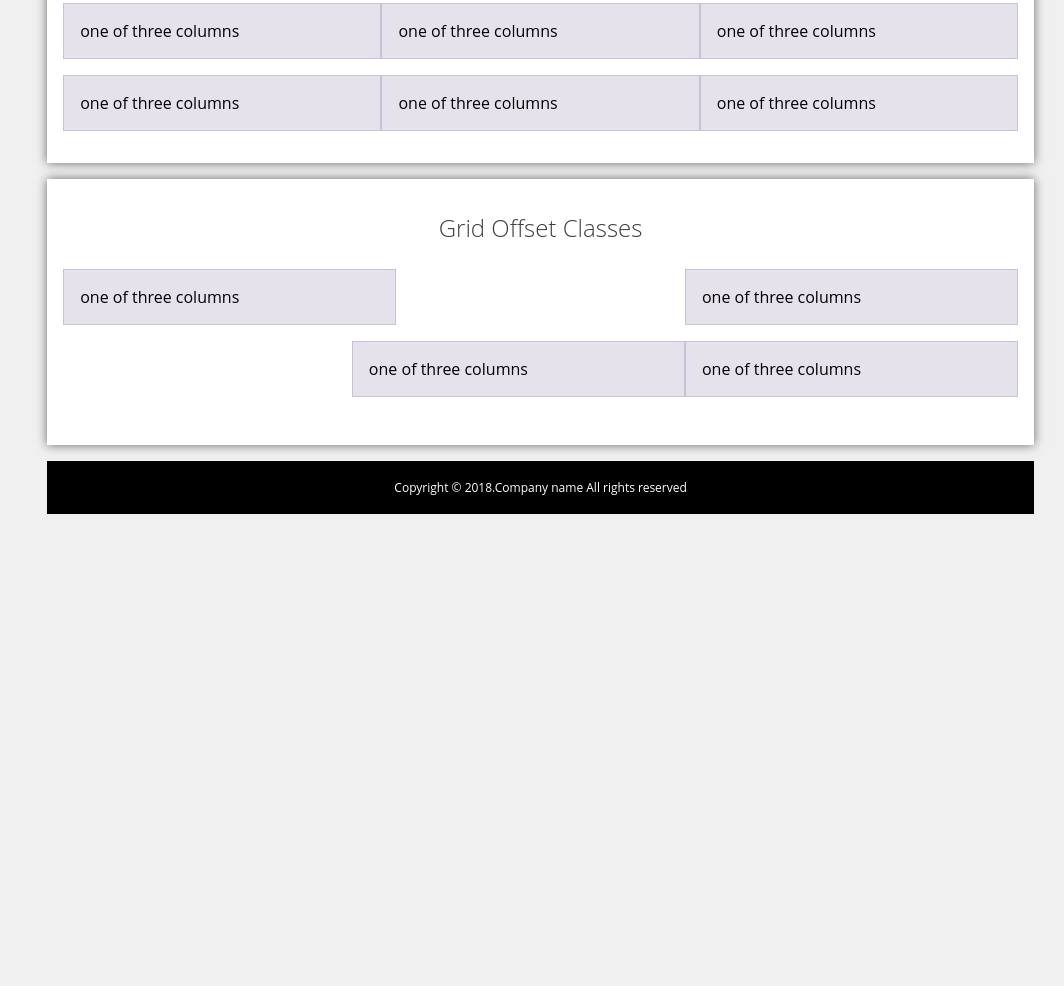
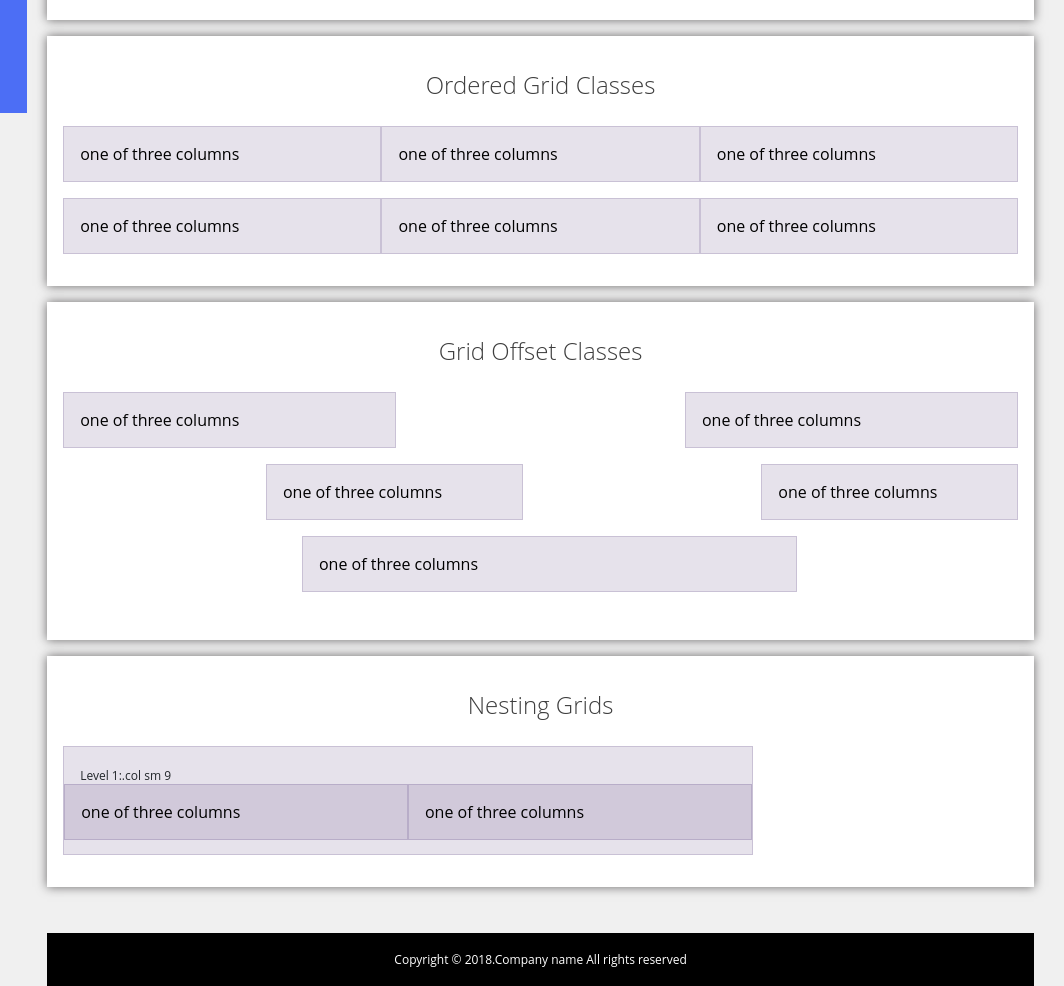
Before and after one commit to yyqx28/Background-system, a website: page grids.html in a window 1280 px wide. Shown: the part 2780-3766 px from the top of the page, without its empty margins (216-1280 px from the left). Before the commit the page ends 3294 px from the top, so only its background shows below. Drawn offline with nearby package versions, Linux system fonts and the light colour scheme.

Commit message:
grids收尾完成

```diff
--- a/grids.html
+++ b/grids.html
@@ -103,7 +103,7 @@
         </div>
     </div>
     <!--右侧部分-->
-    <span class="right">
+    <div class="right">
         <div class="right_top">
             <div class="contain_bar">
                 <button class="btn">
@@ -359,9 +359,23 @@
                 <div class="two">one of three columns</div>
                 <div  class="two">one of three columns</div>
             </div>
-            <div class="goc_one basic_div">
+            <div class="goc_two basic_div">
                 <div class="two">one of three columns</div>
                 <div  class="two">one of three columns</div>
+            </div>
+            <div class="goc_three basic_div">
+                <div class="two">one of three columns</div>
+            </div>
+        </div>
+        <!--Nesting Grids-->
+        <div class="n_g">
+            <h5>Nesting Grids</h5>
+            <div class="level">
+                <p>Level 1:.col sm 9</p>
+                <div class="basic_div">
+                    <div class="two">one of three columns</div>
+                    <div  class="two">one of three columns</div>
+                </div>
             </div>
         </div>
         <!--Copyright-->
--- a/gulpfile.js
+++ b/gulpfile.js
@@ -13,9 +13,9 @@ gulp.task("copyImg",function(){
         .pipe(gulp.dest("D:\\phpStudy\\WWW\\Background-system\\images"));
 });
 // gulp.task("copyCss",function(){
-//     gulp.src("css/**/*")
-//         .pipe(gulp.dest("D:\\phpStudy\\WWW\\Background-system\\css"));
-// });
+ //     gulp.src("css/**/*")
+ //         .pipe(gulp.dest("D:\\phpStudy\\WWW\\Background-system\\css"));
+ // });
 gulp.task("copyJs",function(){
     gulp.src("js/**/*")
         .pipe(gulp.dest("D:\\phpStudy\\WWW\\Background-system\\js"));
--- a/sass/grids.scss
+++ b/sass/grids.scss
@@ -7,6 +7,7 @@
     font-weight: 100;
     margin-bottom: 28px;
   }
+  //Grid Options
   .g_p{
     padding:27px 16px 48px 16px;
     background: #ffffff;
@@ -72,6 +73,7 @@
       }
     }
   }
+  //Basic Grids Classes
   .b_g_c{
     padding:32px 16px;
     background: #ffffff;
@@ -145,6 +147,7 @@
       }
     }
   }
+  //Horizontal Grid Alignment
   .h_g_a{
     padding:32px 16px;
     background: #ffffff;
@@ -190,6 +193,7 @@
       -webkit-justify-content: space-between;
     }
   }
+  //Vertical Grid Alignment
   .v_g_a{
     padding:32px 16px;
     background: #ffffff;
@@ -236,6 +240,7 @@
       }
     }
   }
+  //Ordered Grid Classes
   .o_g_c{
     padding:32px 16px;
     background: #ffffff;
@@ -265,6 +270,7 @@
       margin-bottom: 0px;
     }
   }
+  //Grid Offset Classes
   .g_o_c{
     padding:32px 16px;
     background: #ffffff;
@@ -286,6 +292,7 @@
       width:100%;
       display: flex;
       flex-wrap: nowrap;
+      -webkit-justify-content: space-between;
       .two{
         width:33%;
         background: #e6e2eb;
@@ -293,11 +300,68 @@
         padding:16px 0 16px 16px;
       }
     }
-    .goc_one:nth-child(2){
-      -webkit-justify-content: space-between;
+    .goc_two{
+      width:100%;
+      display: flex;
+      flex-wrap: nowrap;
+      -webkit-justify-content: flex-end;
+      .two{
+        width:25%;
+        background: #e6e2eb;
+        border:1px solid #c9c1d5;
+        padding:16px 0 16px 16px;
+      }
+      .two:nth-child(1){
+        margin-right:25% ;
+      }
     }
-    .goc_one:nth-child(3){
-      -webkit-justify-content: flex-end;
+    .goc_three{
+      width:50%;
+      margin-left: 25%;
+      .two{
+        width:100%;
+        background: #e6e2eb;
+        border:1px solid #c9c1d5;
+        padding:16px 0 16px 16px;
+
+      }
+    }
+  }
+  //Nesting Grids
+  .n_g{
+    padding:32px 16px;
+    background: #ffffff;
+    box-shadow: 0 0 10px #6a6869;
+    margin-bottom: 46px;
+    h5{
+      font-size:24px ;
+      color:#3e3e3e ;
+      font-weight: 100;
+      margin-bottom: 25px;
+    }
+    .level{
+      text-align: left;
+      width:72%;
+      background: #e6e2eb;
+      border:1px solid #c9c1d5;
+      padding-top: 20px;
+      padding-bottom: 14px;
+      p{
+        font-size: 12px;
+        color: #212529;
+        margin-left: 16px;
+      }
+      .basic_div{
+        display: flex;
+        flex-wrap: nowrap;
+        .two{
+          width:50%;
+          background: #d1c9da;
+          border:1px solid #b8adc8;
+          padding:16px 0 16px 16px;
+        }
+      }
+
     }
   }
 }
```
Also changed, not shown: css/grids.css, 1 other file.
